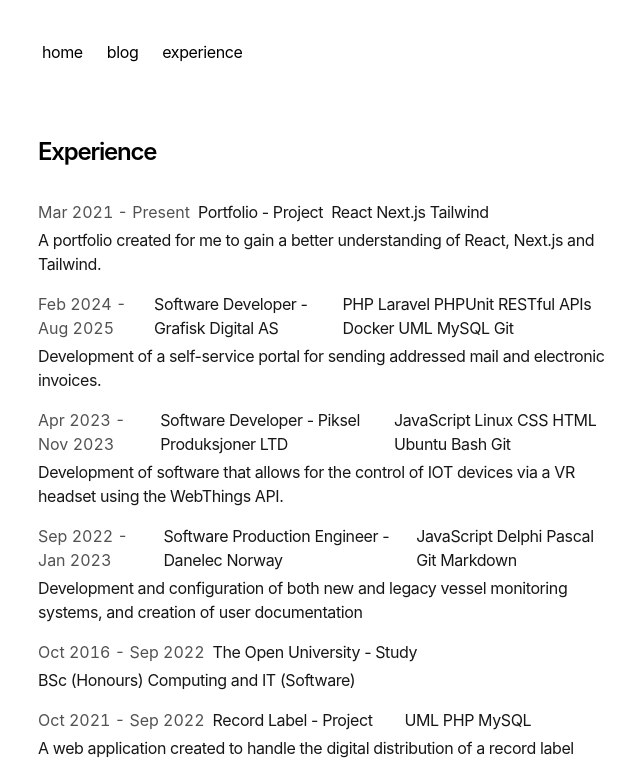
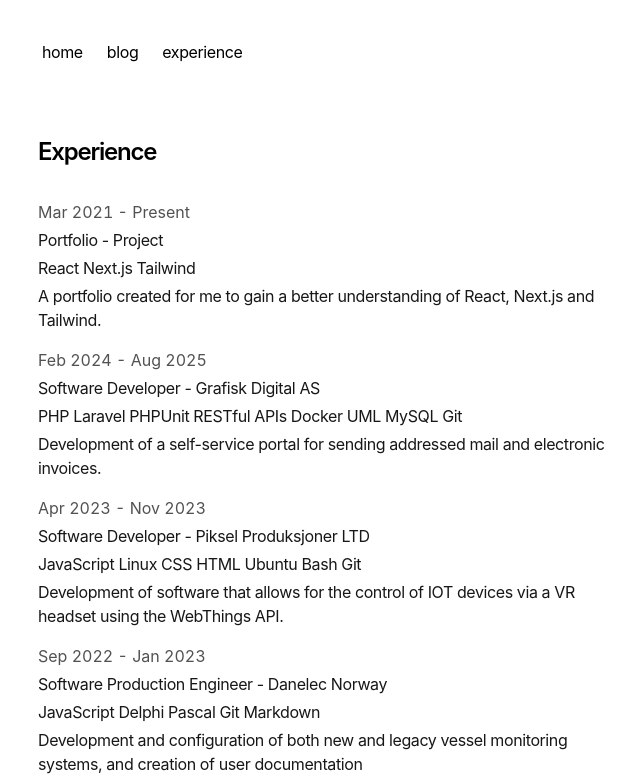
Before and after one commit to alexander-crawford/fluent-react, a Next.js app in the folder porfolio/: page /experience in a window 1280 px wide. Shown: the top 779 px of the page, without its empty margins (314-954 px from the left). Built offline with nearby package versions, Linux system fonts and the light colour scheme.

Commit message:
Adjust experience page layout

```diff
--- a/porfolio/app/components/posts.tsx
+++ b/porfolio/app/components/posts.tsx
@@ -57,7 +57,6 @@ export function ExperiencePosts() {
         })
         .map((post) => (
           <div className="flex flex-col space-y-1 mb-4" >
-            <div className="w-full flex flex-col md:flex-row space-x-0 md:space-x-2">
             <p className="text-neutral-600 dark:text-neutral-400 w-fit tabular-nums">
               <span>{formatDate(post.metadata.started, false, true)}</span>
               <span> - </span>
@@ -70,7 +69,6 @@ export function ExperiencePosts() {
               <LinkIcon href={post.metadata.link} />
             </p>
             <TechList tech={post.metadata.tech} />
-            </div>
             <p className="text-neutral-900 dark:text-neutral-100 tracking-tight">
               {post.metadata.summary}
             </p>
```
Lines whose indentation alone changed are shown as unchanged.
